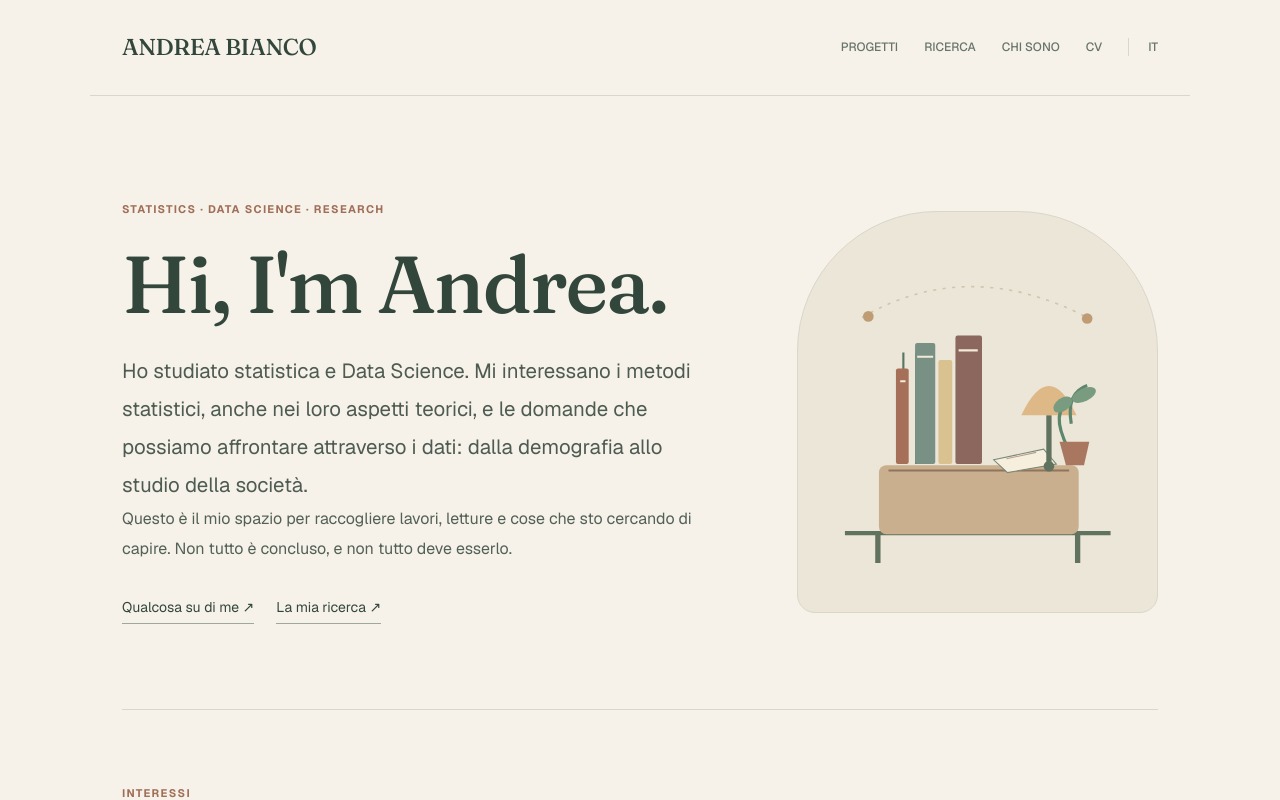
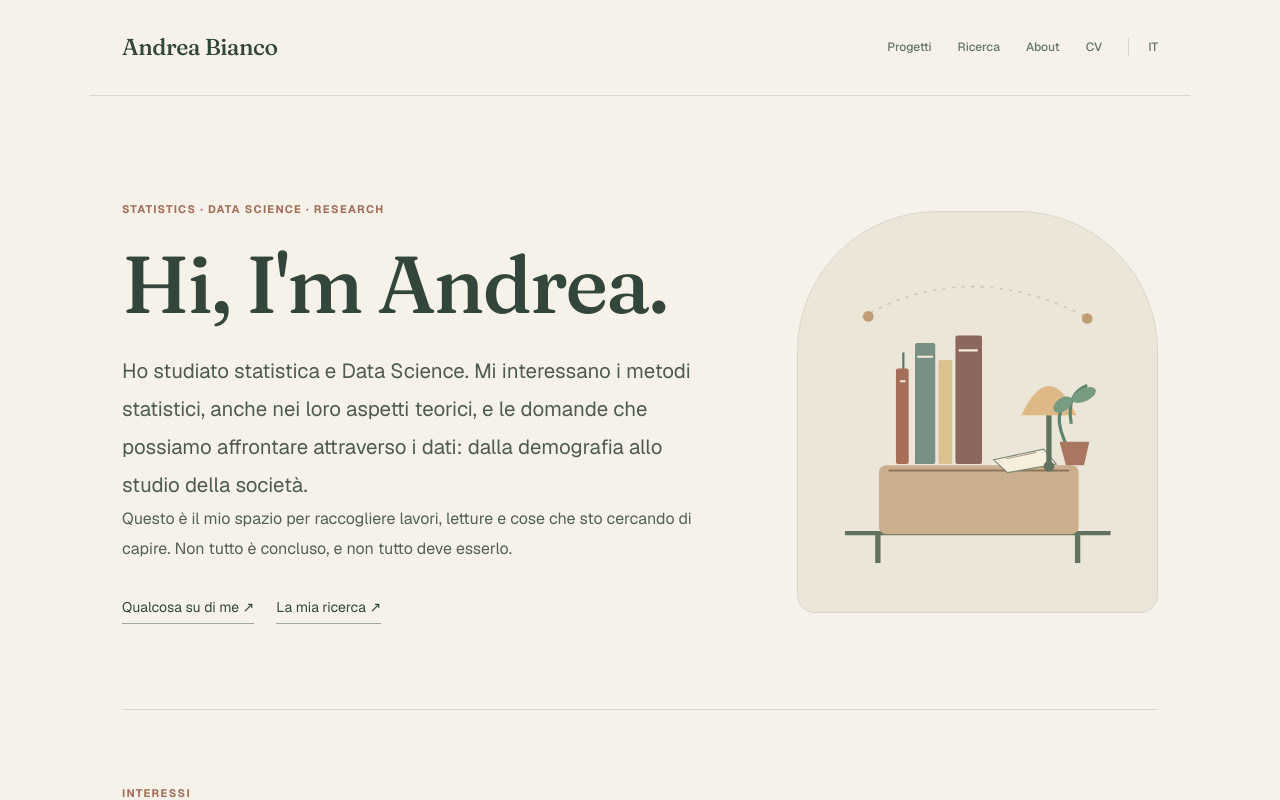
Before and after one commit to andrea-bianco00/andrea-portfolio, a Next.js app: page / in a window 1280 px wide. Shown: the top 800 px of the page. Built offline with nearby package versions, Linux system fonts and the light colour scheme.

Commit message:
design: soften public navigation labels

```diff
--- a/app/components/SiteNav.tsx
+++ b/app/components/SiteNav.tsx
@@ -5,9 +5,9 @@ import { useState } from "react";
 
 export default function SiteNav() {
   const [open, setOpen] = useState(false);
-  const links = [{ href: "/progetti", label: "PROGETTI" }, { href: "/ricerca", label: "RICERCA" }, { href: "/about", label: "CHI SONO" }, { href: "/cv", label: "CV" }];
+  const links = [{ href: "/progetti", label: "Progetti" }, { href: "/ricerca", label: "Ricerca" }, { href: "/about", label: "About" }, { href: "/cv", label: "CV" }];
   return <nav className="site-nav" aria-label="Navigazione principale">
-    <Link href="/" className="brand" onClick={() => setOpen(false)}>ANDREA BIANCO</Link>
+    <Link href="/" className="brand" onClick={() => setOpen(false)}>Andrea Bianco</Link>
     <button className="nav-toggle" type="button" aria-label={open ? "Chiudi menu" : "Apri menu"} aria-expanded={open} aria-controls="primary-navigation" onClick={() => setOpen(!open)}>{open ? "CHIUDI ×" : "MENU ☰"}</button>
     <div className={open ? "nav-links nav-open" : "nav-links"} id="primary-navigation">
       {links.map((link) => <Link key={link.href} href={link.href} onClick={() => setOpen(false)}>{link.label}</Link>)}
```
